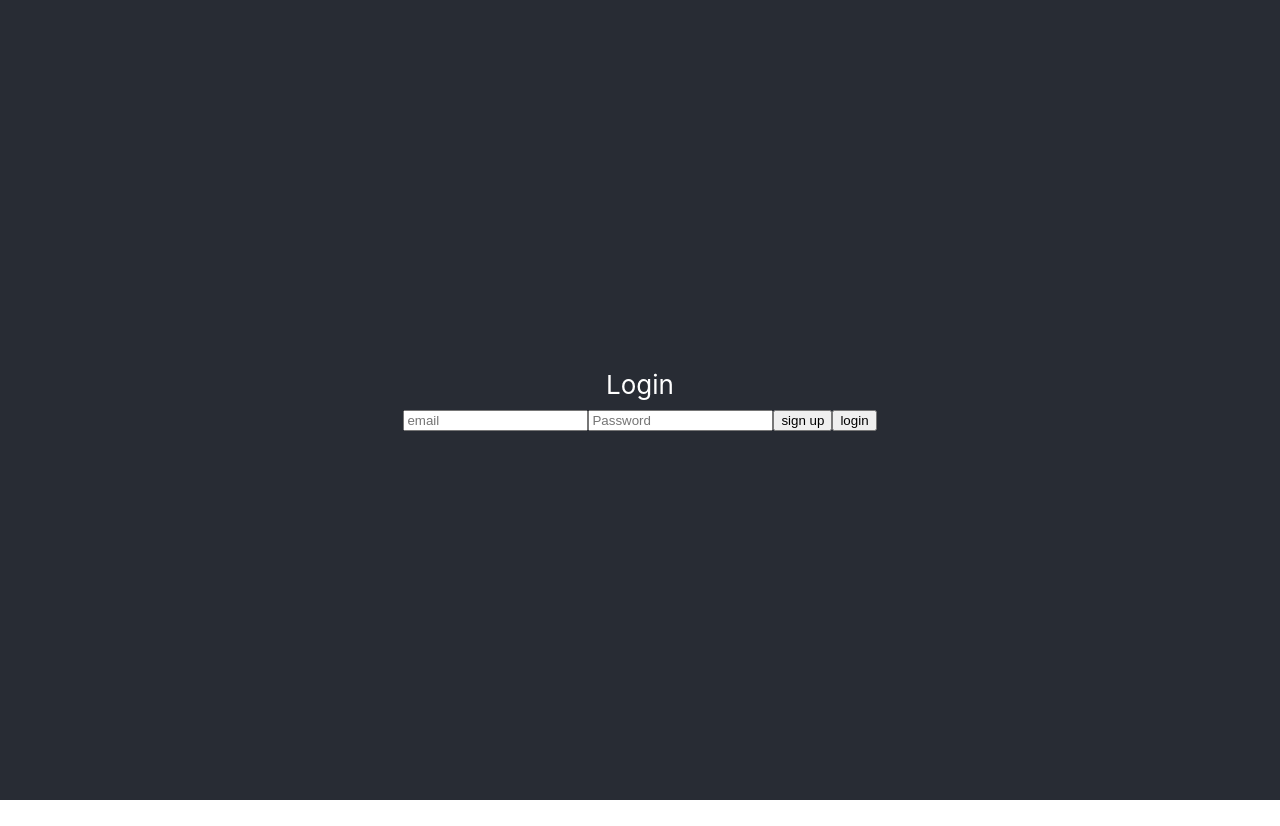
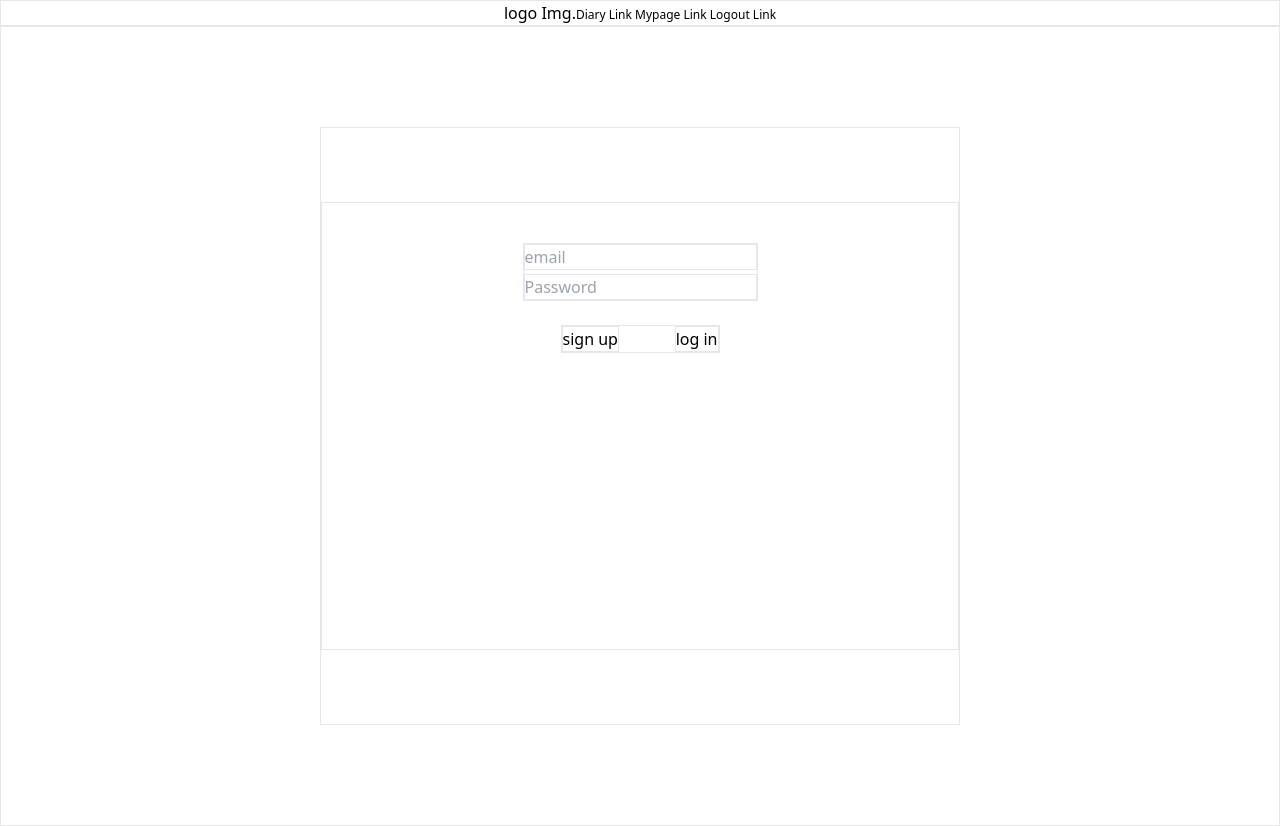
Before and after one commit to ksg9482/400JA_DIARY, a React (Create React App) app: page / in a window 1280 px wide. Before the commit the page ends 800 px from the top, so only its background shows below. Built offline with nearby package versions, Linux system fonts and the light colour scheme.

Commit message:
css base

```diff
--- /dev/null
+++ b/postcss.config.js
@@ -0,0 +1,6 @@
+module.exports = {
+  plugins: {
+    tailwindcss: {},
+    autoprefixer: {},
+  },
+}
--- a/src/App.tsx
+++ b/src/App.tsx
@@ -9,9 +9,7 @@ const isLoggedIn = false; //로컬에 저장된 토큰으로 판단
 function App() {
   return (
     <div className="App">
-      <header className="App-header">
         {AppRouter(isLoggedIn)}
-      </header>
     </div>
   );
 }
--- /dev/null
+++ b/src/components/header.tsx
@@ -0,0 +1,28 @@
+import React from "react";
+type headerProps = {
+    isLogin:boolean
+}
+const Header = (props:headerProps) => {
+    //헤더. 컴포넌트로 옮기는게 좋을지도?
+    //로고
+    //홈버튼, 일기페이지, 마이페이지, 로그아웃
+
+    const pageLink = () => {
+        return(
+            <div>
+                <span className="text-xs"> Diary Link</span>
+                <span className="text-xs"> Mypage Link</span>
+                <span className="text-xs"> Logout Link</span>
+            </div>
+        )
+    }
+
+    return (
+        <header className="border flex items-center justify-center lg:mt-0">
+            <span>logo Img.</span>
+            {props.isLogin? pageLink() : <div></div>}
+        </header>
+    )
+};
+
+export default Header;
--- a/src/index.css
+++ b/src/index.css
@@ -1,13 +1,3 @@
-body {
-  margin: 0;
-  font-family: -apple-system, BlinkMacSystemFont, 'Segoe UI', 'Roboto', 'Oxygen',
-    'Ubuntu', 'Cantarell', 'Fira Sans', 'Droid Sans', 'Helvetica Neue',
-    sans-serif;
-  -webkit-font-smoothing: antialiased;
-  -moz-osx-font-smoothing: grayscale;
-}
-
-code {
-  font-family: source-code-pro, Menlo, Monaco, Consolas, 'Courier New',
-    monospace;
-}
+@tailwind base;
+@tailwind components;
+@tailwind utilities;
--- a/src/pages/login/loginPage.tsx
+++ b/src/pages/login/loginPage.tsx
@@ -1,5 +1,7 @@
 import axios from "axios";
 import React, { useState } from "react";
+import { Helmet } from "react-helmet-async";
+import { Link } from "react-router-dom";
 
 interface loginInfoState {
     email: string,
@@ -15,7 +17,10 @@ const Login = () => {
     const inputHandler = (key: string) => (e: React.ChangeEvent<HTMLInputElement>) => {
         setLoginInfo({ ...loginInfo, [key]: e.target.value })
     }
-    const loginSubmitHandler = (loginInfo:loginInfoState) => async (e: React.MouseEvent<HTMLButtonElement>) => {
+    const linkSignupHandler = async (e: React.MouseEvent<HTMLButtonElement>) => {
+
+    }
+    const loginSubmitHandler = (loginInfo: loginInfoState) => async (e: React.MouseEvent<HTMLButtonElement>) => {
         //env 적용 해야함
         e.preventDefault();
         try {
@@ -23,11 +28,11 @@ const Login = () => {
                 //setErrorMessage('이메일 혹은 비밀번호를 확인해주세요')
             }
             const body = { email: loginInfo.email, password: loginInfo.password };
-            const userLogin = await axios.post(`http://localhost:8080/api/auth/login`, body, {withCredentials:true}) ;
+            const userLogin = await axios.post(`http://localhost:8080/api/auth/login`, body, { withCredentials: true });
 
             const userInfo = userLogin.data
             return userInfo;
-        } catch (error:any) {
+        } catch (error: any) {
             throw new Error(error)
         }
 
@@ -38,14 +43,25 @@ const Login = () => {
 
     //에러메시지 공간 필요함
     return (
-        <div>
-            Login
-            <form>
-                <input type="email" onChange={inputHandler('email')} placeholder="email"/>
-                <input type="password" onChange={inputHandler('password')} placeholder="Password"/>
-                <button>sign up</button>
-                <button onClick={loginSubmitHandler(loginInfo)}>login</button>
-            </form>
+        <div className="border h-screen flex items-center justify-center flex-col mt-8 lg:mt-0">
+            <Helmet>
+                Login | 400JA-DIARY
+            </Helmet>
+            <div className="border w-full h-3/4 max-w-screen-sm flex flex-col items-center justify-center">
+                <form className="border w-full h-3/4 max-w-screen-sm flex flex-col items-center">
+                    <div className="border flex flex-col mt-10 items-center mb-6">
+                        <input className="input border mb-1" type="email" name="email" onChange={inputHandler('email')} placeholder="email" required />
+                        <input className="input border" type="password" name="password" onChange={inputHandler('password')} placeholder="Password" required />
+                    </div>
+                    <div className="border flex items-center justify-between w-1/4">
+                        <Link to ="/signup">
+                        <button className="border" >sign up</button>
+                        </Link>
+                        <button className="border" onClick={loginSubmitHandler(loginInfo)}>log in</button>
+                    </div>
+
+                </form>
+            </div>
         </div>
     )
 };
--- a/src/pages/signup/signupPage.tsx
+++ b/src/pages/signup/signupPage.tsx
@@ -1,4 +1,5 @@
 import React from "react";
+import { Link } from "react-router-dom";
 const Signup = () => {
     //이메일 중복확인 - 정합성검사(이메일 형식 맞는지)
     //비밀번호 - 정합성검사
@@ -10,15 +11,22 @@ const Signup = () => {
 
     //에러메시지 공간 필요함
     return (
-        <div>
-            Signup
-            <form>
-                <input type="email" placeholder="email"/>
-                <button>email valid</button>
-                <input type="password" placeholder="Password"/>
-                <input type="password" placeholder="Password check"/>
-                <button>cancle</button>
-                <button>sign up</button>
+        <div className="border h-screen flex items-center justify-center flex-col mt-8 lg:mt-0">
+            <form className="border mt-24 w-full h-3/4 max-w-screen-sm flex flex-col items-center">
+                <div className="border w-full flex mt-10 justify-center items-center mb-6">
+                    <input className="border" type="email" placeholder="email" />
+                    <button className="border">email valid</button>
+                </div>
+                <div className="border w-full flex flex-col mt-10 items-center mb-6">
+                    <input className="border" type="password" placeholder="Password" />
+                    <input className="border" type="password" placeholder="Password check" />
+                </div>
+                <div className="border flex items-center justify-between w-1/4">
+                    <button className="border">cancle</button>
+                    <Link to="/">
+                        <button className="border">sign up</button>
+                    </Link>
+                </div>
             </form>
         </div>
     )
--- a/src/routers/rogged-in-router.tsx
+++ b/src/routers/rogged-in-router.tsx
@@ -2,12 +2,14 @@ import React from "react";
 import { BrowserRouter as Router, Route, Routes } from "react-router-dom";
 import Diary from "pages/diary/diaryPage";
 import Mypage from "pages/mypage/mypagePage";
+import Header from "components/header";
 
 export const LoggedInRouter = () => {
     //로그인 해야 가능한 라우터
     //다이어리가 기본 페이지
     return (
         <Router>
+            <Header isLogin={true}/>
             <Routes>
                 <Route path="/" element={<Diary />} />
                 <Route path="/mypage" element={<Mypage />} />
--- a/src/routers/rogged-out-router.tsx
+++ b/src/routers/rogged-out-router.tsx
@@ -3,12 +3,14 @@ import { BrowserRouter as Router, Route, Routes } from "react-router-dom";
 import Signup from '../pages/signup/signupPage';
 import Login from '../pages/login/loginPage';
 import Diary from "pages/diary/diaryPage"; //테스트 끝나면 삭제
+import Header from "components/header";
 export const LoggedOutRouter = () => {
     //로그인 하지 않은 상태에서 가능한 라우터
     //Header 만들어서 넣어야 함
     //로그인이 기본 페이지. 아니면 인트로페이지 만들고 옆쪽에 로그인 기능 있게??
     return (
         <Router>
+            <Header isLogin={true} />{/*테스트 끝나면 false*/}
             <Routes>
                 <Route path="/" element={<Login />} />
                 <Route path="/signup" element={<Signup />} />
--- /dev/null
+++ b/tailwind.config.js
@@ -0,0 +1,10 @@
+/** @type {import('tailwindcss').Config} */
+module.exports = {
+  content: [
+    "./src/**/*.{js,jsx,ts,tsx}"
+  ],
+  theme: {
+    extend: {},
+  },
+  plugins: [],
+}
```
Also changed, not shown: package.json (+6 -2 lines), src/pages/header.tsx (deleted, +0 -15 lines), 1 other file (tests, documents, lock files or other folders). Lines whose indentation alone changed are shown as unchanged.
